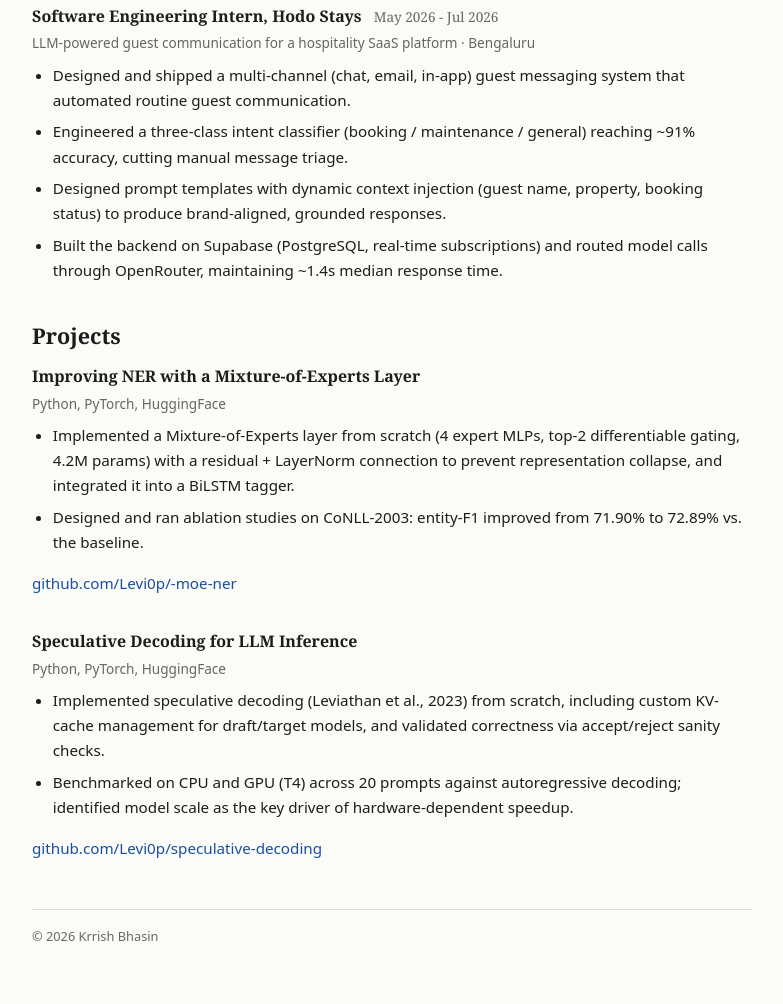
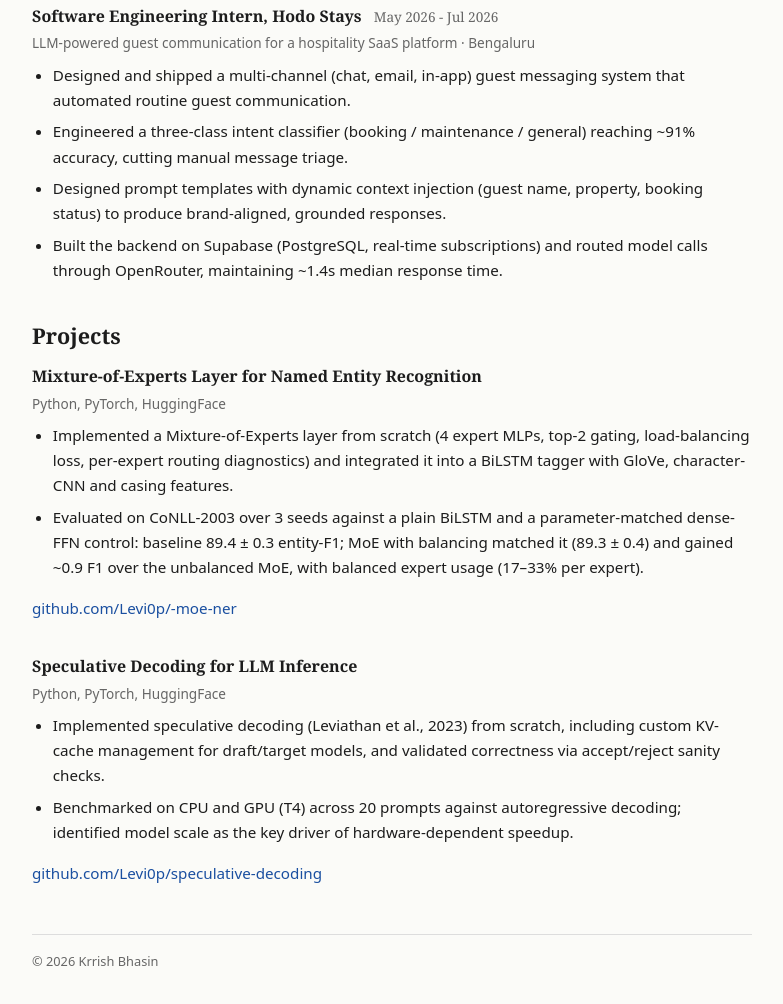
Before and after one commit to Levi0p/Levi0p.github.io, a plain HTML site: page ml.html in a window 1280 px wide. Shown: the part 599-1603 px from the top of the page, without its empty margins (248-1031 px from the left). Drawn offline with Linux system fonts and the light colour scheme.

Commit message:
Update MoE-NER project entry with multi-seed results

```diff
--- a/ml.html
+++ b/ml.html
@@ -44,11 +44,11 @@
 </div>
 <h2>Projects</h2>
 <div class="entry">
-<h3>Improving NER with a Mixture-of-Experts Layer</h3>
+<h3>Mixture-of-Experts Layer for Named Entity Recognition</h3>
 <p class="sub">Python, PyTorch, HuggingFace</p>
 <ul>
-<li>Implemented a Mixture-of-Experts layer from scratch (4 expert MLPs, top-2 differentiable gating, 4.2M params) with a residual + LayerNorm connection to prevent representation collapse, and integrated it into a BiLSTM tagger.</li>
-<li>Designed and ran ablation studies on CoNLL-2003: entity-F1 improved from 71.90% to 72.89% vs. the baseline.</li>
+<li>Implemented a Mixture-of-Experts layer from scratch (4 expert MLPs, top-2 gating, load-balancing loss, per-expert routing diagnostics) and integrated it into a BiLSTM tagger with GloVe, character-CNN and casing features.</li>
+<li>Evaluated on CoNLL-2003 over 3 seeds against a plain BiLSTM and a parameter-matched dense-FFN control: baseline 89.4 &plusmn; 0.3 entity-F1; MoE with balancing matched it (89.3 &plusmn; 0.4) and gained ~0.9 F1 over the unbalanced MoE, with balanced expert usage (17&ndash;33% per expert).</li>
 </ul>
 <p><a href="https://github.com/Levi0p/-moe-ner">github.com/Levi0p/-moe-ner</a></p>
 </div>
```
